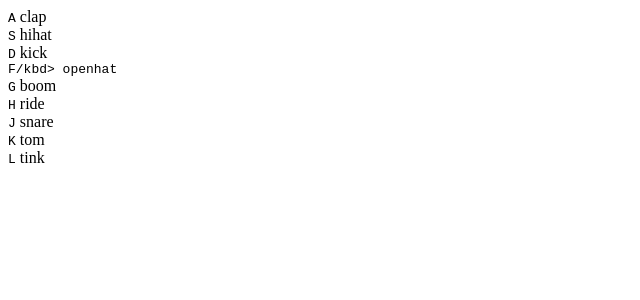
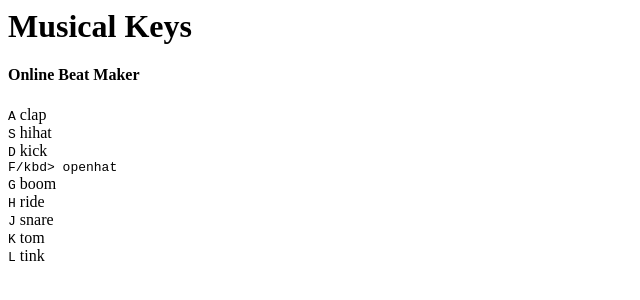
Before and after one commit to Kennie-Simz/Musical-Keys-Project, a plain HTML site: page index.html in a window 1280 px wide. Shown: the whole page, without its empty margins (0-640 px from the left). Drawn offline with Linux system fonts and the light colour scheme.

Commit message:
[setting up templates]

```diff
--- a/index.html
+++ b/index.html
@@ -3,9 +3,11 @@
     <meta charset="UTF-8">
     <meta name="viewport" content="width=device-width, initial-scale=1.0">
     <meta http-equiv="X-UA-Compatible" content="ie=edge">
-    <title>Document</title>
+    <title>Musical Keys</title>
 </head>
 <body>
+    <h1>Musical Keys</h1>
+    <h4>Online Beat Maker</h4>
     <div class="keys">
         <div data-key="65" class="key">
             <kbd>A</kbd>
```
